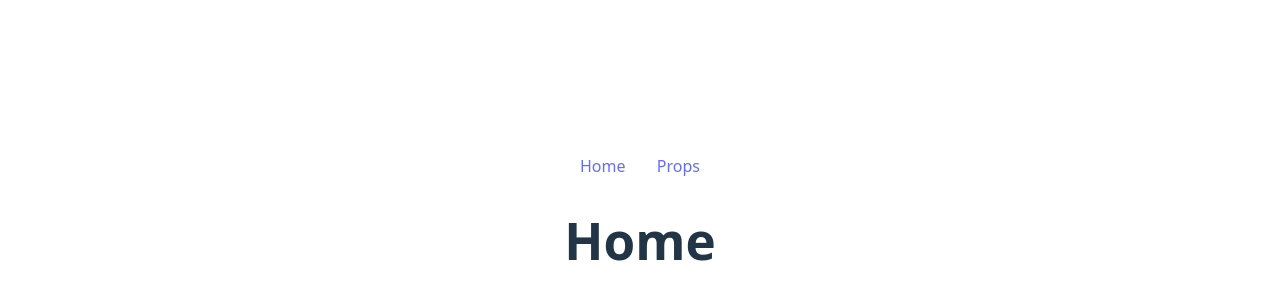
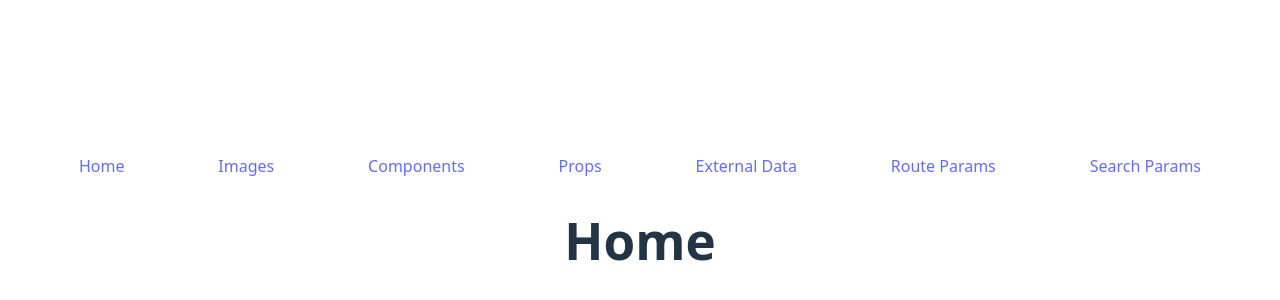
Before and after one commit to JHarry444/Lloyds-React-09-25, a React (Vite) app: page / in a window 1280 px wide. Shown: the part 172-472 px from the top of the page. Built offline with nearby package versions, Linux system fonts and the light colour scheme.

Commit message:
extra links

```diff
--- a/src/App.css
+++ b/src/App.css
@@ -1,5 +1,5 @@
 #root {
-  max-width: 1280px;
+  width: 100%;
   margin: 0 auto;
   padding: 2rem;
   text-align: center;
@@ -45,4 +45,5 @@
 nav {
   display: flex;
   justify-content: space-around;
+  flex-wrap: wrap;
 }
--- a/src/components/Navigation.jsx
+++ b/src/components/Navigation.jsx
@@ -1,10 +1,16 @@
 import { Link } from "react-router";
 
 export default function Navigation() {
-    return(
+    return (
         <nav>
             <Link to="/">Home</Link>
+            <Link to="/images">Images</Link>
+            <Link to="/components">Components</Link>
             <Link to="/props">Props</Link>
+            <Link to="/external">External Data</Link>
+            <Link to="/params/:name">Route Params</Link>
+            <Link to="/search">Search Params</Link>
+
         </nav>
     )
 }
```
